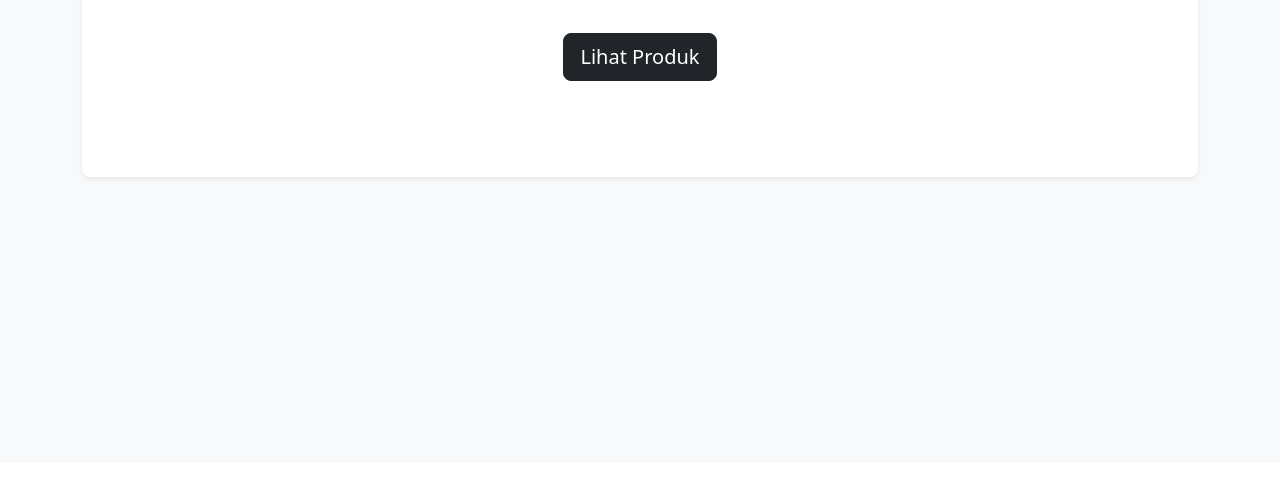
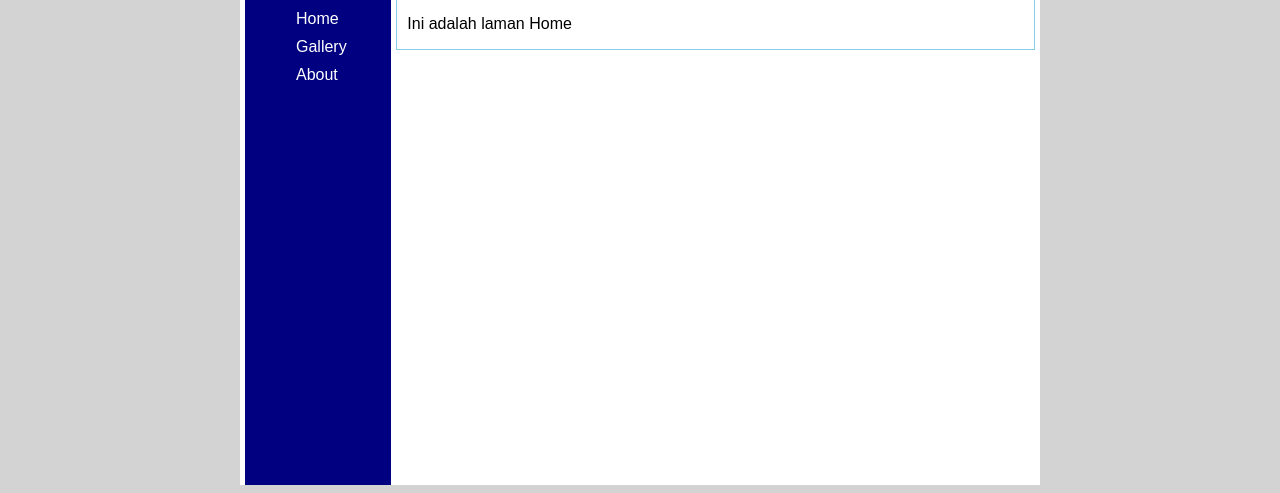
Before and after one commit to yuanfatikaa/web-app, a Laravel app: template resources/views/home.blade.php in a window 1280 px wide. Shown: the part 337-830 px from the top of the page. Before the commit the page ends 517 px from the top, so only its background shows below. Run offline with Laravel 12, Linux system fonts and the light colour scheme; the template is opened without the code that fills it, so the values that code supplies are empty.

Commit message:
[ADD] menambahkan home.blade.php

```diff
--- a/resources/views/home.blade.php
+++ b/resources/views/home.blade.php
@@ -1,11 +1,8 @@
-@extends('layouts.app')
+@extends('dashboard')
 
 @section('content')
-<div class="p-5 mb-4 bg-white rounded-3 shadow-sm text-center">
-    <div class="container-fluid py-5">
-        <h1 class="display-5 fw-bold text-primary">Selamat Datang di Olshop Kami</h1>
-        <p class="col-md-8 fs-4 mx-auto text-muted">Temukan berbagai produk pilihan dengan kualitas terbaik dan harga terjangkau di sini.</p>
-        <a href="/product" class="btn btn-dark btn-lg mt-3">Lihat Produk</a>
-    </div>
-</div>
+
+<h1>{{$judul}}</h1>
+<p>Ini adalah laman Home</p>
+
 @endsection
```
